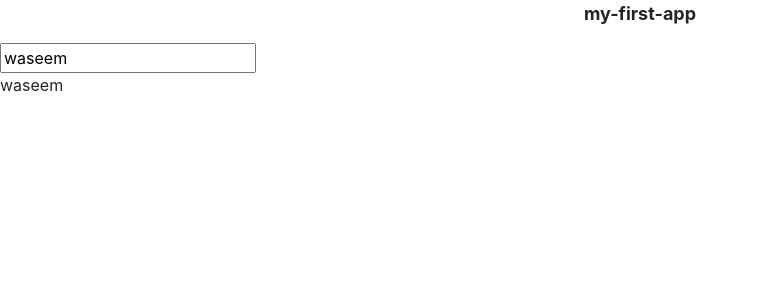
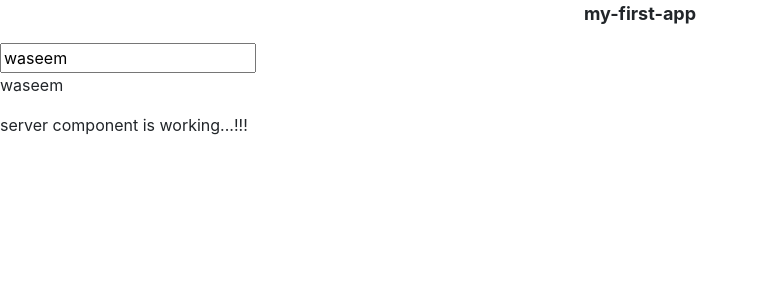
Before and after one commit to waseemkhan218/AP-001-ANGULAR, an Angular app: page / in a window 1280 px wide. Shown: the top 300 px of the page, without its empty margins (0-759 px from the left). Built offline with nearby package versions, Linux system fonts and the light colour scheme.

Commit message:
Creating a new server component

```diff
--- a/src/app/app.component.html
+++ b/src/app/app.component.html
@@ -8,3 +8,6 @@
     <input type="text" [(ngModel)]="name">
     <p>{{ name }}</p>
 </div>
+
+<!-- component: Adding selector to render server component-->
+<app-server></app-server>
--- a/src/app/app.module.ts
+++ b/src/app/app.module.ts
@@ -3,10 +3,13 @@ import { NgModule } from '@angular/core';
 import { AppComponent } from './app.component';
 // We need forms module when using ngModal
 import { FormsModule } from '@angular/forms';
+// components: Adding new components
+import { ServerComponent } from './server/server.component';
 
 @NgModule({
   declarations: [
-    AppComponent
+    AppComponent,
+    ServerComponent
   ],
   imports: [
     BrowserModule,
--- /dev/null
+++ b/src/app/server/server.component.html
@@ -0,0 +1 @@
+<p>server component is working...!!!</p>
```
Also changed, not shown: src/app/server/server.component.ts (added, +9 -0 lines).
